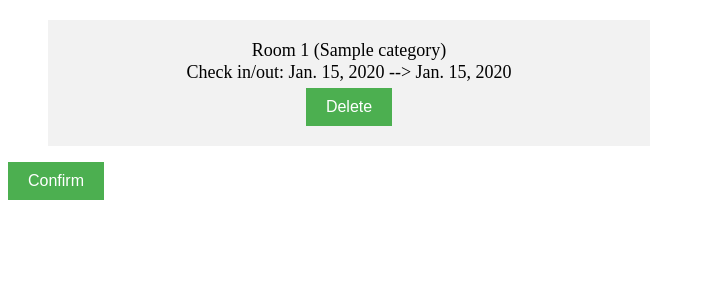
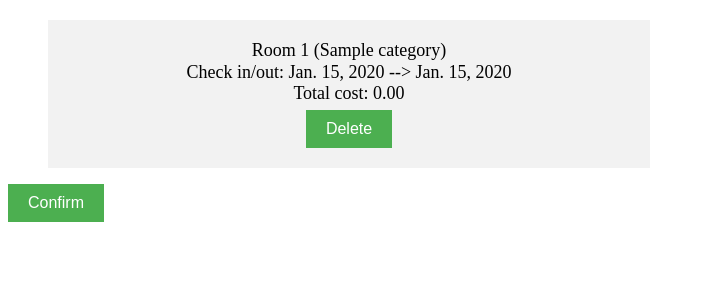
Before and after one commit to kolyaklimk/Python-Tasks, a Django app: template Lab4/mysite/profile_user/templates/profile_user/profile.html in a window 1280 px wide. Shown: the part 66-366 px from the top of the page, without its empty margins (0-705 px from the left). Run offline with Django 4.2, Linux system fonts and the light colour scheme; the template is opened without the code that fills it: values that come from a table or form of the project are taken from there, others are empty; tables that the repository leaves empty hold one stand-in row (values such as "Sample post").

Commit message:
Update profile.html

```diff
--- a/Lab4/mysite/profile_user/templates/profile_user/profile.html
+++ b/Lab4/mysite/profile_user/templates/profile_user/profile.html
@@ -38,6 +38,7 @@ list-style-type: none;
                 <label>Check in/out: </label>
                 <label>{{ booking.check_in_date }} --></label>
                 <label>{{ booking.check_out_date }}</label><br>
+                <label>Total cost: {{ booking.calculate_total_cost }}</label>
             </div>
             <button class="register-button" name="delete_item"> Delete</button>
         </li>
```
